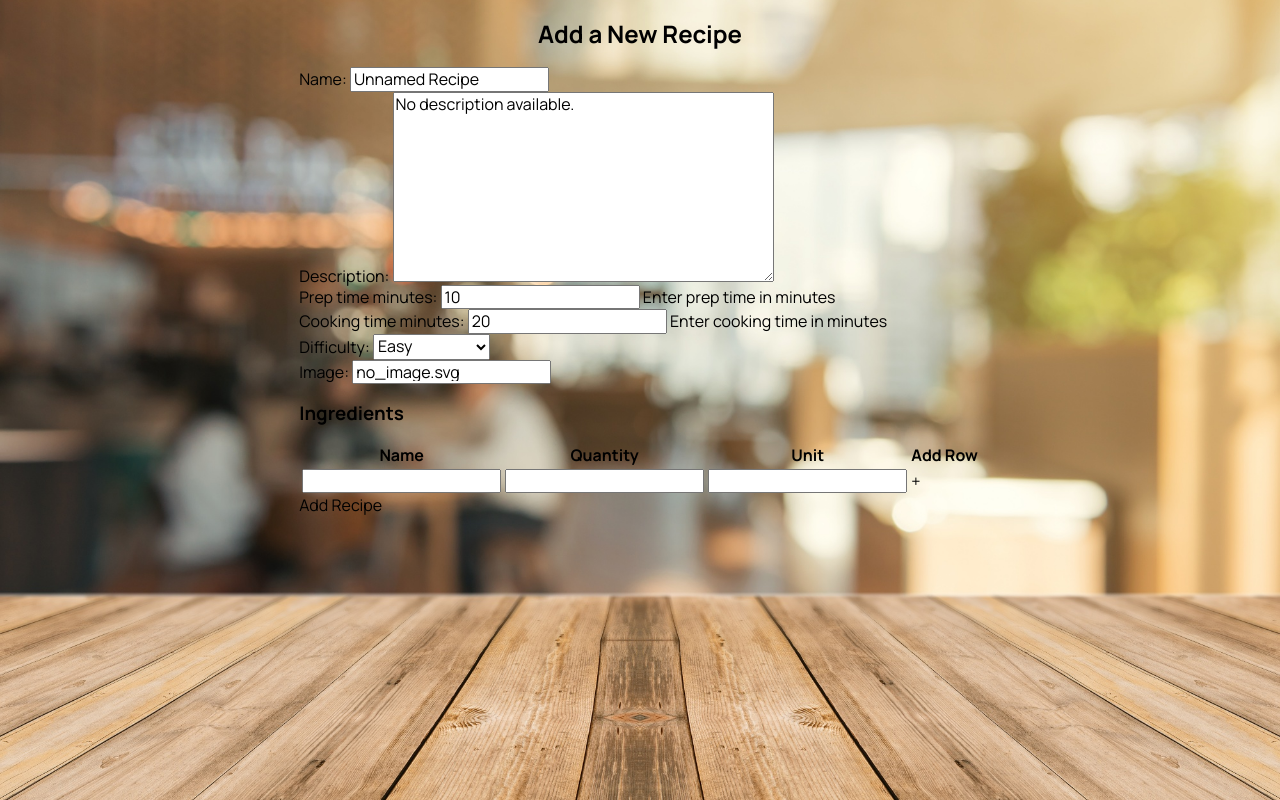
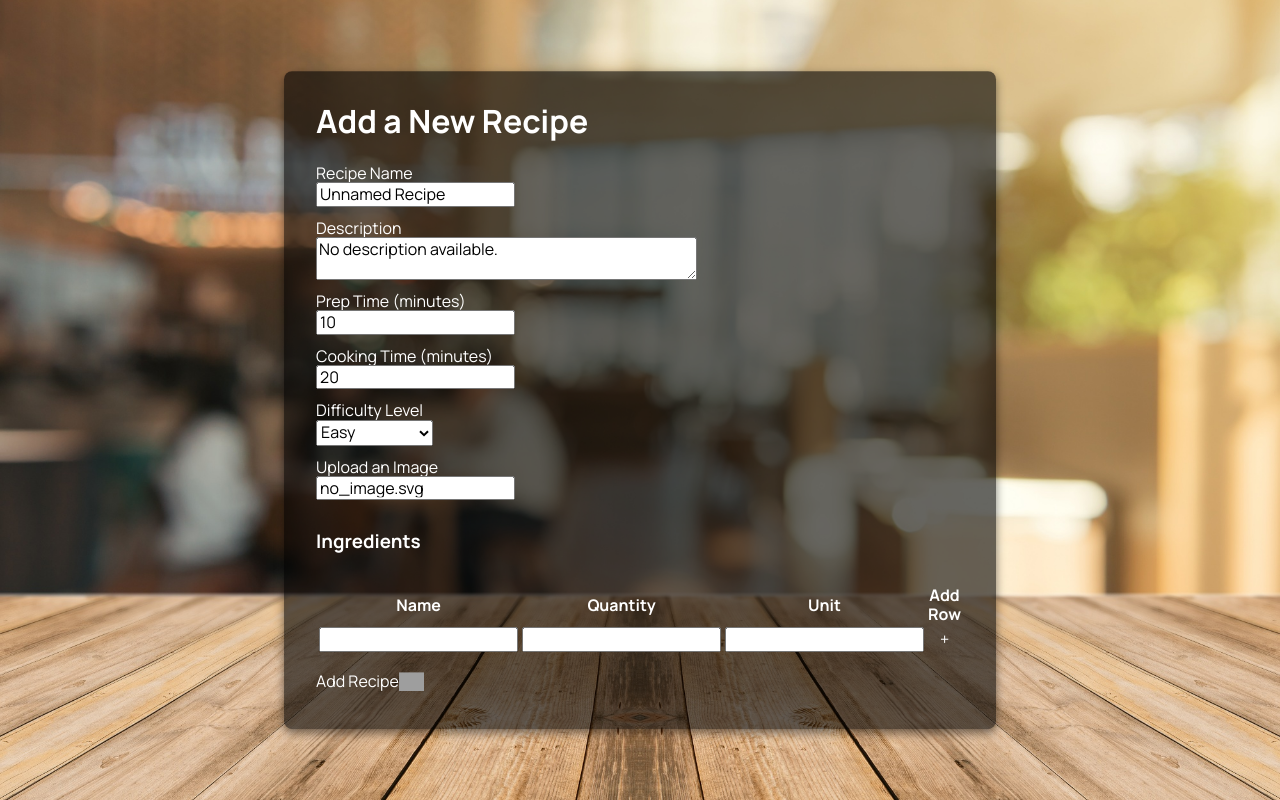
Before and after one commit to jdeebs/jdeebs-recipes, a Django app: page /recipes/add/ in a window 1280 px wide. Run offline with Django 4.2, Linux system fonts and the light colour scheme; the visitor is signed in with stand-in values (Sample User, id 1); some libraries are stand-ins or nearby versions; grey boxes are pictures that could not be loaded.

Commit message:
Update 'add-recipe' styles and form inputs

```diff
--- a/recipes/static/recipes/css/styles.css
+++ b/recipes/static/recipes/css/styles.css
@@ -312,7 +312,7 @@ button { all: unset; }
   justify-content: space-between;
 }
 
-.login-form {
+.login-form, .add-recipe-form {
   display: flex;
   flex-direction: column;
   align-items: flex-end;
@@ -320,6 +320,9 @@ button { all: unset; }
 }
 ::-webkit-input-placeholder {
   color: rgba(255, 255, 255, 0.50);
+}
+.add-recipe-form {
+  align-items: flex-start;
 }
 
 #username, #password {
@@ -336,6 +339,12 @@ button { all: unset; }
   justify-content: flex-end;
   padding-top: var(--spacing-sm);
   font-size: .75em;
+}
+
+.form-group {
+  display: flex;
+  flex-direction: column;
+  align-items: baseline;
 }
 
 .form-wrapper {
--- a/recipes/templates/recipes/add_recipe.html
+++ b/recipes/templates/recipes/add_recipe.html
@@ -1,4 +1,5 @@
 {% load static %}
+{% load widget_tweaks %}
 
 <!DOCTYPE html>
 <html lang="en" class="redirect">
@@ -18,11 +19,59 @@
 
 <body>
     <main>
-        <div class="form-wrapper">
-            <h2>Add a New Recipe</h2>
-            <form method="POST">
+        <div class="modal">
+            <h1 class="modal-text">Add a New Recipe</h1>
+
+            <form method="POST" class="add-recipe-form">
                 {% csrf_token %}
-                {{ recipe_form.as_p }}
+
+                <div class="form-group">
+                    <label for="name">Recipe Name</label>
+                    {% render_field recipe_form.name class="form-control" id="name" placeholder="Enter recipe name" %}
+                    {% if recipe_form.name.errors %}
+                    <span class="error">{{ recipe_form.name.errors.0 }}</span>
+                    {% endif %}
+                </div>
+
+                <div class="form-group">
+                    <label for="description">Description</label>
+                    {% render_field recipe_form.description class="form-control" id="description" placeholder="Enter a short description" rows="2" %}
+                    {% if recipe_form.description.errors %}
+                    <span class="error">{{ recipe_form.description.errors.0 }}</span>
+                    {% endif %}
+                </div>
+
+                <div class="form-group">
+                    <label for="prep_time">Prep Time (minutes)</label>
+                    {% render_field recipe_form.prep_time_minutes type="number" class="form-control" id="prep_time" placeholder="Enter prep time in minutes" %}
+                    {% if recipe_form.prep_time_minutes.errors %}
+                    <span class="error">{{ recipe_form.prep_time_minutes.errors.0 }}</span>
+                    {% endif %}
+                </div>
+
+                <div class="form-group">
+                    <label for="cooking_time">Cooking Time (minutes)</label>
+                    {% render_field recipe_form.cooking_time_minutes type="number" class="form-control" id="cooking_time" placeholder="Enter cooking time in minutes" %}
+                    {% if recipe_form.cooking_time_minutes.errors %}
+                    <span class="error">{{ recipe_form.cooking_time_minutes.errors.0 }}</span>
+                    {% endif %}
+                </div>
+
+                <div class="form-group">
+                    <label for="difficulty">Difficulty Level</label>
+                    {% render_field recipe_form.difficulty class="form-control" id="difficulty" %}
+                    {% if recipe_form.difficulty.errors %}
+                    <span class="error">{{ recipe_form.difficulty.errors.0 }}</span>
+                    {% endif %}
+                </div>
+
+                <div class="form-group">
+                    <label for="pic">Upload an Image</label>
+                    {% render_field recipe_form.pic class="form-control-file" id="pic" %}
+                    {% if recipe_form.pic.errors %}
+                    <span class="error">{{ recipe_form.pic.errors.0 }}</span>
+                    {% endif %}
+                </div>
 
                 <h3>Ingredients</h3>
                 <table id="ingredient-table">
@@ -33,14 +82,31 @@
                         <th>Add Row</th>
                     </tr>
                     <tr>
-                        <td><input type="text" name="ingredient_names"></td>
-                        <td><input type="text" name="ingredient_quantities"></td>
-                        <td><input type="text" name="ingredient_units"></td>
-                        <td><button type="button" onclick="addIngredientRow()">+</button></td>
+                        <td><input type="text" name="ingredient_names" class="form-control"
+                                placeholder="Ingredient Name"></td>
+                        <td><input type="text" name="ingredient_quantities" class="form-control" placeholder="Quantity">
+                        </td>
+                        <td><input type="text" name="ingredient_units" class="form-control" placeholder="Unit"></td>
+                        <td><button type="button" class="add-btn" onclick="addIngredientRow()">+</button></td>
                     </tr>
                 </table>
 
-                <button type="submit" id="submit-recipe-btn">Add Recipe</button>
+                {% if recipe_form.errors %}
+                <div class="error-message">
+                    <ul>
+                        {% for field, errors in recipe_form.errors.items %}
+                        {% for error in errors %}
+                        <li>{{ error }}</li>
+                        {% endfor %}
+                        {% endfor %}
+                    </ul>
+                </div>
+                {% endif %}
+
+                <div class="modal-btns">
+                <button type="submit" class="relog-btn">Add Recipe <img src="{% static 'recipes/icons/login-box.svg' %}"
+                        width="25"></button>
+                </div>
             </form>
         </div>
     </main>
@@ -55,10 +121,10 @@
             let unitCell = newRow.insertCell(2);
             let actionCell = newRow.insertCell(3);
 
-            nameCell.innerHTML = '<input type="text" name="ingredient_names">';
-            quantityCell.innerHTML = '<input type="text" name="ingredient_quantities">';
-            unitCell.innerHTML = '<input type="text" name="ingredient_units">';
-            actionCell.innerHTML = '<button type="button" onclick="removeIngredientRow(this)">-</button>';
+            nameCell.innerHTML = '<input type="text" name="ingredient_names" class="form-control" placeholder="Ingredient Name">';
+            quantityCell.innerHTML = '<input type="text" name="ingredient_quantities" class="form-control" placeholder="Quantity">';
+            unitCell.innerHTML = '<input type="text" name="ingredient_units" class="form-control" placeholder="Unit">';
+            actionCell.innerHTML = '<button type="button" class="remove-btn" onclick="removeIngredientRow(this)">-</button>';
         }
 
         function removeIngredientRow(button) {
```
